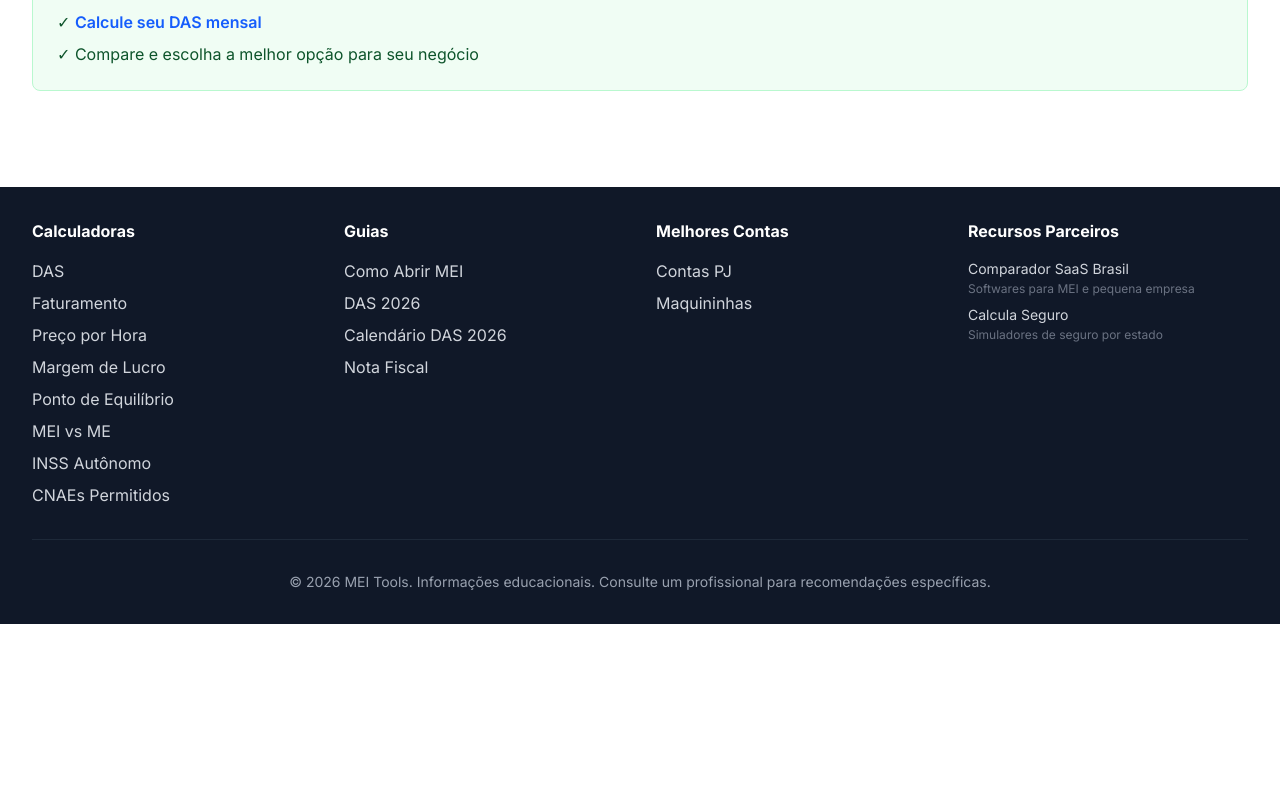
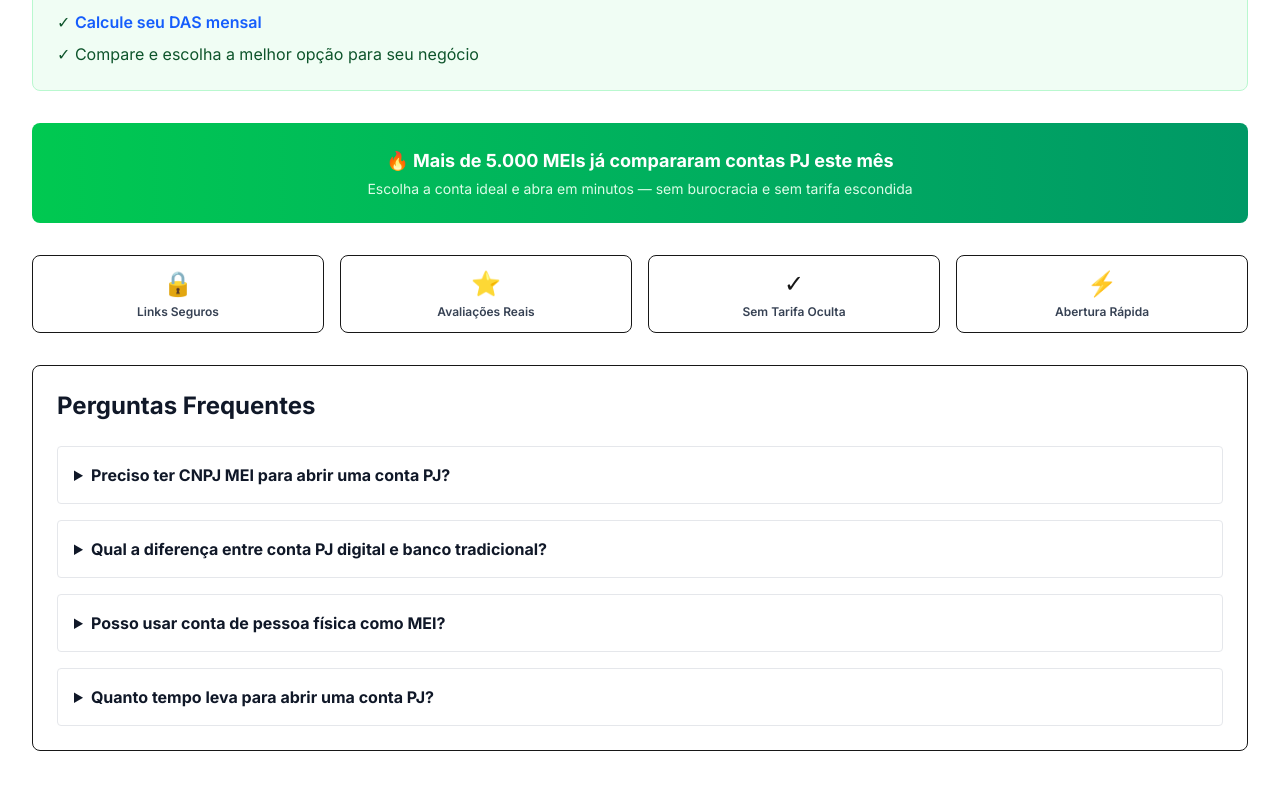
Before and after one commit to vitormdandrade/t3-mei-tools, a Next.js app: page /melhores/melhores-contas-pj-mei in a window 1280 px wide. Shown: the part 3900-4700 px from the top of the page. Before the commit the page ends 4524 px from the top, so only its background shows below. Built offline with nearby package versions, Linux system fonts and the light colour scheme; no server answers.

Commit message:
CRO+GEO: Add FAQ section, JSON-LD, trust badges, social proof to fintech comparison page

```diff
--- a/app/melhores/melhores-contas-pj-mei/page.tsx
+++ b/app/melhores/melhores-contas-pj-mei/page.tsx
@@ -205,6 +205,119 @@ export default function MelhoresContasPJ() {
           <li>✓ Compare e escolha a melhor opção para seu negócio</li>
         </ul>
       </div>
+
+      {/* Social Proof Banner */}
+      <div className="bg-gradient-to-r from-green-500 to-emerald-600 text-white rounded-lg p-6 text-center">
+        <p className="text-lg font-bold mb-1">
+          🔥 Mais de 5.000 MEIs já compararam contas PJ este mês
+        </p>
+        <p className="text-green-100 text-sm">
+          Escolha a conta ideal e abra em minutos — sem burocracia e sem tarifa escondida
+        </p>
+      </div>
+
+      {/* Trust Badges */}
+      <section className="grid grid-cols-2 md:grid-cols-4 gap-4">
+        {[
+          { icon: '🔒', label: 'Links Seguros' },
+          { icon: '⭐', label: 'Avaliações Reais' },
+          { icon: '✓', label: 'Sem Tarifa Oculta' },
+          { icon: '⚡', label: 'Abertura Rápida' },
+        ].map((badge) => (
+          <div key={badge.label} className="border rounded-lg p-3 text-center bg-white hover:shadow-md transition">
+            <div className="text-2xl mb-1">{badge.icon}</div>
+            <p className="text-xs font-semibold text-gray-700">{badge.label}</p>
+          </div>
+        ))}
+      </section>
+
+      {/* FAQ Section */}
+      <section className="border rounded-lg p-6">
+        <h2 className="text-2xl font-bold text-gray-900 mb-6">Perguntas Frequentes</h2>
+        <div className="space-y-4">
+          <details className="bg-white p-4 rounded border border-gray-200">
+            <summary className="font-bold cursor-pointer text-gray-900">
+              Preciso ter CNPJ MEI para abrir uma conta PJ?
+            </summary>
+            <p className="text-gray-700 mt-3">
+              Sim. Todas as contas listadas exigem CNPJ ativo. Se você ainda não tem MEI,
+              confira nosso <a href="/guias/como-abrir-mei" className="text-blue-600 hover:underline">guia de abertura de MEI</a>.
+            </p>
+          </details>
+          <details className="bg-white p-4 rounded border border-gray-200">
+            <summary className="font-bold cursor-pointer text-gray-900">
+              Qual a diferença entre conta PJ digital e banco tradicional?
+            </summary>
+            <p className="text-gray-700 mt-3">
+              Contas digitais (Neon PJ, Nubank PJ) oferecem abertura 100% online, menos burocracia
+              e tarifas reduzidas. Bancos tradicionais podem ter mais serviços mas cobram taxas mais altas.
+            </p>
+          </details>
+          <details className="bg-white p-4 rounded border border-gray-200">
+            <summary className="font-bold cursor-pointer text-gray-900">
+              Posso usar conta de pessoa física como MEI?
+            </summary>
+            <p className="text-gray-700 mt-3">
+              Não recomendamos. Misturar contas PF e PJ dificulta a contabilidade e pode gerar
+              problemas com a Receita Federal. Abra uma conta PJ separada — muitas são gratuitas.
+            </p>
+          </details>
+          <details className="bg-white p-4 rounded border border-gray-200">
+            <summary className="font-bold cursor-pointer text-gray-900">
+              Quanto tempo leva para abrir uma conta PJ?
+            </summary>
+            <p className="text-gray-700 mt-3">
+              Contas digitais como Neon PJ e Nubank PJ podem ser abertas em menos de 24 horas.
+              Bancos tradicionais podem levar de 3 a 10 dias úteis.
+            </p>
+          </details>
+        </div>
+      </section>
+
+      {/* FAQPage Structured Data */}
+      <script
+        type="application/ld+json"
+        dangerouslySetInnerHTML={{
+          __html: JSON.stringify({
+            '@context': 'https://schema.org',
+            '@type': 'FAQPage',
+            mainEntity: [
+              {
+                '@type': 'Question',
+                name: 'Preciso ter CNPJ MEI para abrir uma conta PJ?',
+                acceptedAnswer: {
+                  '@type': 'Answer',
+                  text: 'Sim. Todas as contas listadas exigem CNPJ ativo. Se você ainda não tem MEI, confira nosso guia de abertura de MEI.',
+                },
+              },
+              {
+                '@type': 'Question',
+                name: 'Qual a diferença entre conta PJ digital e banco tradicional?',
+                acceptedAnswer: {
+                  '@type': 'Answer',
+                  text: 'Contas digitais (Neon PJ, Nubank PJ) oferecem abertura 100% online, menos burocracia e tarifas reduzidas. Bancos tradicionais podem ter mais serviços mas cobram taxas mais altas.',
+                },
+              },
+              {
+                '@type': 'Question',
+                name: 'Posso usar conta de pessoa física como MEI?',
+                acceptedAnswer: {
+                  '@type': 'Answer',
+                  text: 'Não recomendamos. Misturar contas PF e PJ dificulta a contabilidade e pode gerar problemas com a Receita Federal. Abra uma conta PJ separada — muitas são gratuitas.',
+                },
+              },
+              {
+                '@type': 'Question',
+                name: 'Quanto tempo leva para abrir uma conta PJ?',
+                acceptedAnswer: {
+                  '@type': 'Answer',
+                  text: 'Contas digitais como Neon PJ e Nubank PJ podem ser abertas em menos de 24 horas. Bancos tradicionais podem levar de 3 a 10 dias úteis.',
+                },
+              },
+            ],
+          }),
+        }}
+      />
     </div>
   );
 }
```
